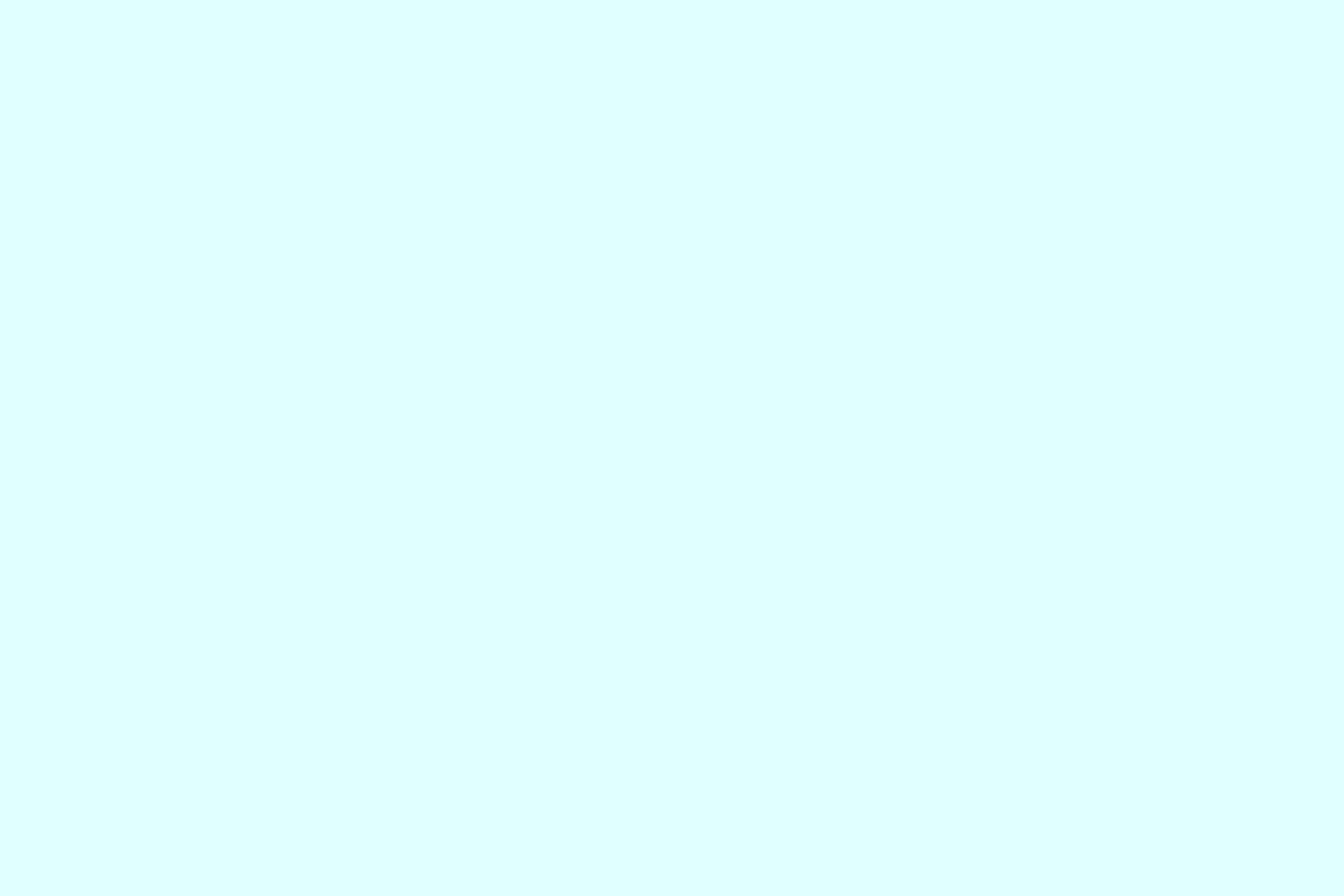
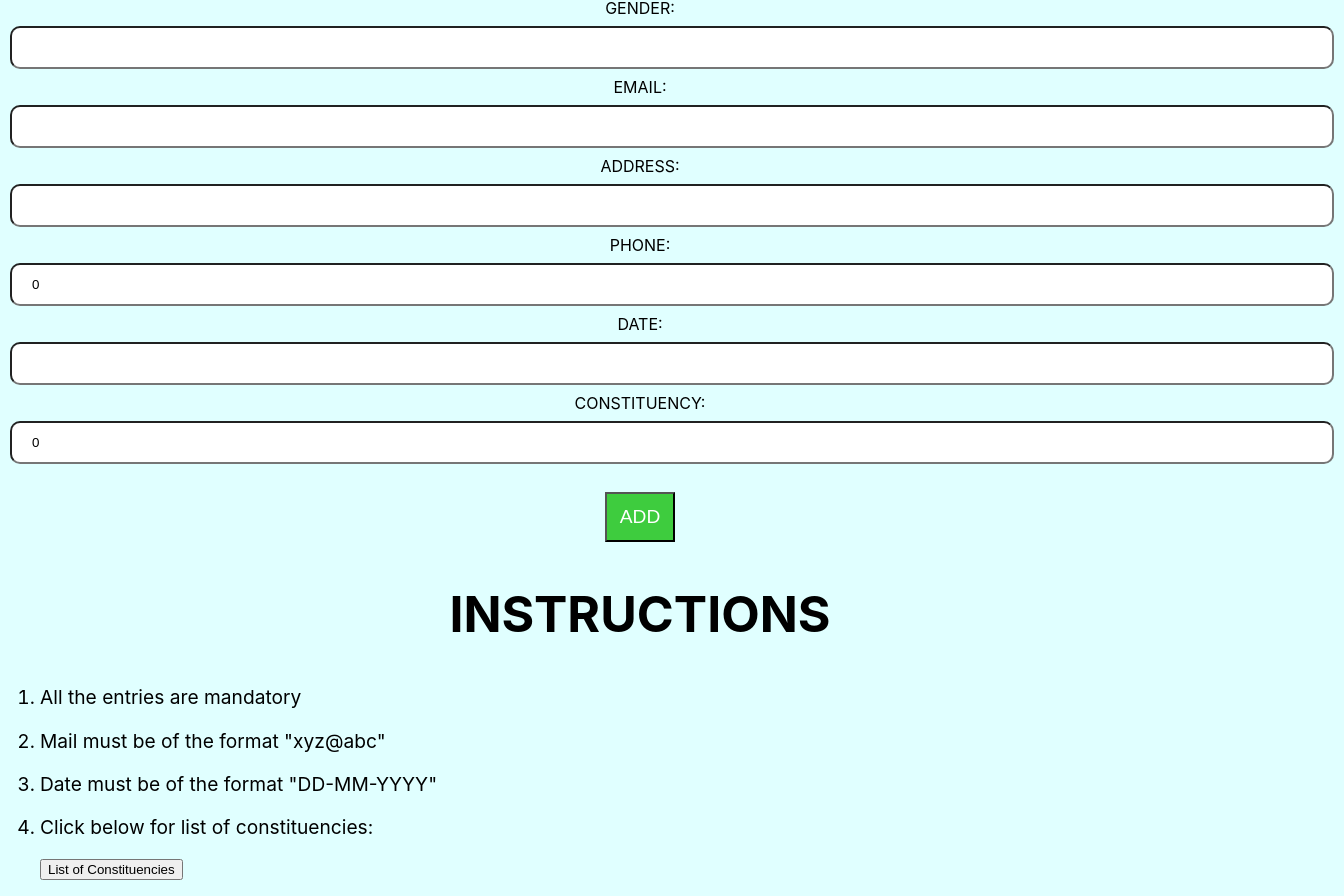
Before and after one commit to Amogh24/election_dbms, a React (Create React App) app in the folder client/front/: page /newvoter in a window 1280 px wide. Shown: the part 347-1243 px from the top of the page, 1344 px wide, since content can reach past the window. Before the commit the page ends 800 px from the top, so only its background shows below. Built offline with nearby package versions, Linux system fonts and the light colour scheme.

Commit message:
basic form styling

```diff
--- a/client/front/src/App.css
+++ b/client/front/src/App.css
@@ -25,53 +25,130 @@
   flex-wrap: inherit;
 }
 
-.B{
+ .B{
   background-color:rgb(40, 40, 92) ;
   font-size: 30px;
-
-  width:300px;
+  margin-bottom: 10px;
+  width:350px;
   height: 120px;
   font-style: normal;
   color: white;
+
+  display: inline-block;
   border-radius: 10%;
   justify-content: space-around;
-  transition-duration: 0.5 ;
+  transition: all 0.5s ;
+  cursor:pointer;
   box-shadow: 0 8px 16px 0 rgba(0,0,0,0.2), 0 6px 20px 0 rgba(0,0,0,0.19);
 }
-.B:hover{
+
+.B span{
+  cursor: pointer;
+  display: inline-block;
+  position: relative;
+  transition: 0.5s;
+}
+.B span:after {
+  content: '\00bb';
+  position: absolute;
+  opacity: 0;
+  top: 0;
+  right: -20px;
+  transition: 0.5s;
+}
+ .B:hover{
   background-color: rgb(70, 201, 70) ;
   color: white;
   box-shadow: 0 12px 16px 0 rgba(0,0,0,0.24), 0 17px 50px 0 rgba(0,0,0,0.19);
 }
+.B:hover span {
+  padding-right: 25px;
+}
+.B:hover span:after {
+  opacity: 1;
+  right: 0;
+}
 table{
   background-color:white;
   color:black;
-  border-collapse: collapse;
   margin-left: auto;
   margin-right: auto;
   font-family: sans-serif;
-  border: 1px solid black;
+
+  border: solid black 1px;
+
+  border-collapse:collapse;
   width:80%;
-  border-radius: 5px;
 }
 
 td{
   border: 1px solid black;
-  border-radius: 5px;
+
 }
 
 th {
-  border: 1px solid black;
 
   height: 70px;
   background-color: #009879;
     color: #ffffff;
     font-size: larger;
+    border-top:none
 }
+
+
+
+
+
+
 tr:hover {background-color: rgba(169, 231, 205, 0.568);}
 
 tr:nth-child(even) {background-color:#f3f3f3}
 tr{
   height: 40px;
 }
-body {background-color:lightcyan;}
+.heading{
+  color:black;
+  font-size: 50px;
+  font-family: -apple-system ;
+
+}
+.sub
+{
+  margin-top: 20px;
+  height:50px;
+  width: 70px;
+  color:white;
+  background-color: rgb(62, 204, 62);
+  font-size: larger;
+}
+.instructions
+{
+  align-content: left;
+  align-items: left;
+  display:flex-start;
+  font-size:larger;
+}
+.ol
+{
+  text-align: justify;
+}
+form{
+  display:block;
+
+}
+formtext {
+  position: relative;
+  top: -48px;
+  background: white;
+  padding: 7px;
+  width: 57px;
+  color: red;
+}
+input{
+  width: 100%;
+  padding: 12px 20px;
+  margin: 8px 10px;
+  border-radius: 10px;
+}
+
+body {background-color:lightcyan}
--- a/client/front/src/App.js
+++ b/client/front/src/App.js
@@ -8,7 +8,7 @@ function App() {
   return (
     <Router>
     <div className="App">
-      <h1>Electoral Database</h1>
+      <h1 className="heading">Electoral Database</h1>
       <Switch>
       <Route path = "/" exact component={Nav}/>
       <Route path = "/voter" exact component={Voter}/>
--- a/client/front/src/nav.js
+++ b/client/front/src/nav.js
@@ -16,16 +16,16 @@ const linkStyle={
       <ul className="list">
 
           <Link style={linkStyle} to ='/voter'>
-          <button className='B'>Voter</button>
+          <button className='B'><span>Voter</span></button>
           </Link>
           <Link style={linkStyle} to ='/candidate'>
-          <button className='B'>Candidate</button>
+          <button className='B'><span>Candidate</span></button>
           </Link>
           <Link style={linkStyle} to ='/study'>
-          <button className='B'>Demographic Study</button>
+          <button className='B'><span>Demographic Study</span></button>
           </Link>
           <Link style={linkStyle} to ='/officer'>
-          <button className='B'>Election Officers</button>
+          <button className='B'><span>Election Officers</span></button>
           </Link>
 
       </ul>
--- a/client/front/src/new_voter.js
+++ b/client/front/src/new_voter.js
@@ -26,7 +26,10 @@ const addPerson = async (event) =>
     email:mail,
     consti_id:consti
  }
-
+ if(age<18)
+ {
+     window.alert("Age must be greater than 18")
+ }
  console.log(person)
  const response = await fetch("http://localhost:5000/voter/new",{
     method:"POST" ,
@@ -45,6 +48,7 @@ const handleName = (event) =>
 const handleAge = (event) =>
 {
  console.log(event.target.value)
+
  setAge(event.target.value)
 }
 //gender
@@ -85,31 +89,39 @@ const handleConsti = (event) =>
 }
  return(
      <div>
-         <h1 className='text-center mt-5'>New Voter registration</h1>
+         <h1 className='text-center '>New Voter registration</h1>
          <form onSubmit ={addPerson}>
              <div>
-                 name: <input value = {name}
+                 NAME: <input type="text" value = {name}
                  onChange = {handleName}/>
-                 age: <input value = {age}
+                 AGE: <input type="number" value = {age}
                  onChange = {handleAge}/>
-                 gender: <input value = {gender}
+                 GENDER: <input type="text"value = {gender}
                  onChange = {handleGender}/>
-                 mail: <input value = {mail}
+                 EMAIL: <input value = {mail}
                  onChange = {handleMail}/>
-                 address: <input value = {address}
+                 ADDRESS: <input value = {address}
                  onChange = {handleAddress}/>
-                 phone: <input value = {phone}
+                 PHONE: <input type="number"value = {phone}
                  onChange = {handlePhone}/>
-                 date: <input value = {date}
+                 DATE: <input value = {date}
                  onChange = {handleDate}/>
-                 constituency: <input value = {consti}
+                 CONSTITUENCY: <input value = {consti}
                  onChange = {handleConsti}/>
 
              </div>
              <div>
-                 <button className="btn btn-success,color:green">Add</button>
+                 <button className="sub">ADD</button>
              </div>
              </form>
+             <h2 className="heading">INSTRUCTIONS</h2>
+             <ol className="ol">
+                 <li className="instructions"><p>All the entries are mandatory</p></li>
+                 <li className="instructions"><p>Mail must be of the format "xyz@abc"</p></li>
+                 <li className="instructions"><p>Date must be of the format "DD-MM-YYYY"</p></li>
+                 <li className="instructions"><p>Click below for list of constituencies:</p></li>
+                 <button>List of Constituencies</button>
+             </ol>
 
      </div>
  )
--- a/client/front/src/officer.js
+++ b/client/front/src/officer.js
@@ -60,10 +60,13 @@ useEffect(()=>{
     getConsti();
 },[])
 
+
+
 officers.forEach(func)
 console.log(officers)
 return(
-    <div >
+
+    <div>
          <table className="t">
     <thead>
       <tr className="tr">
@@ -88,6 +91,7 @@ return(
     </tbody>
   </table>
     </div>
+
 )
 }
 
```
